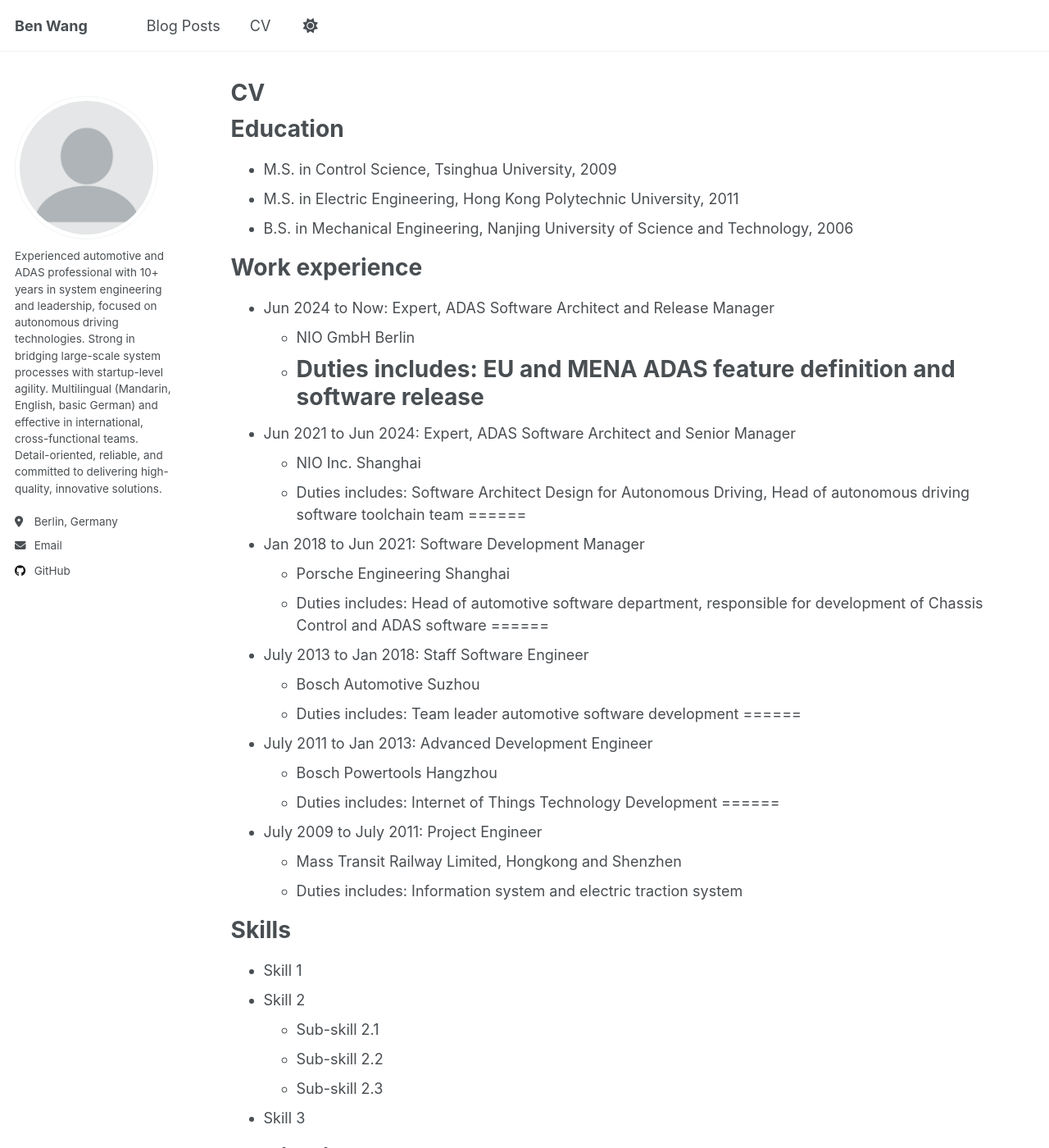
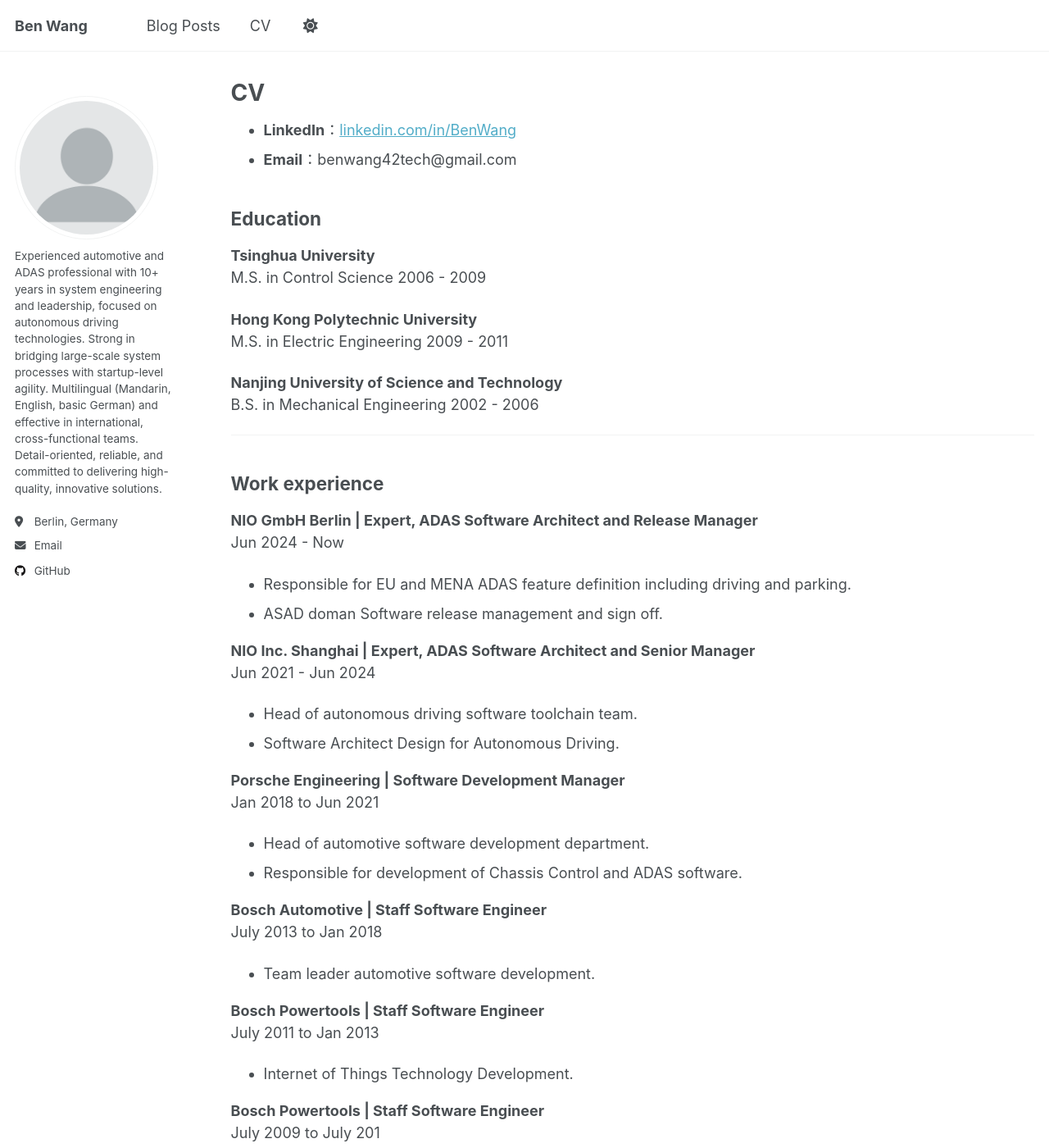
Before and after one commit to ai-benwang/ai-benwang.github.io, a Jekyll site: the page built from _pages/cv.md, in a window 1280 px wide and 1400 px high. Shown: the whole window at 82% size. Built offline with Jekyll 4.4.1, drawn with Linux system fonts in a browser that asks for light colours; some of the changed text lies outside the part shown.

Commit message:
modify cv

```diff
--- a/_pages/cv.md
+++ b/_pages/cv.md
@@ -9,67 +9,50 @@ redirect_from:
 
 {% include base_path %}
 
-Education
-======
-* M.S. in Control Science, Tsinghua University, 2009
-* M.S. in Electric Engineering, Hong Kong Polytechnic University, 2011
-* B.S. in Mechanical Engineering, Nanjing University of Science and Technology, 2006
+- **LinkedIn**：[linkedin.com/in/BenWang](https://www.linkedin.com/in/wang-ben-35727677/)
+- **Email**：benwang42tech@gmail.com
 
-Work experience
-======
-* Jun 2024 to Now: Expert, ADAS Software Architect and Release Manager
-  * NIO GmbH Berlin
-  * Duties includes: EU and MENA ADAS feature definition and software release
-======
-* Jun 2021 to Jun 2024: Expert, ADAS Software Architect and Senior Manager
-  * NIO Inc. Shanghai
-  * Duties includes: Software Architect Design for Autonomous Driving, Head of autonomous driving software toolchain team
- ======
-* Jan 2018 to Jun 2021: Software Development Manager
-  * Porsche Engineering Shanghai
-  * Duties includes: Head of automotive software department, responsible for development of Chassis Control and ADAS software
- ======
-* July 2013 to Jan 2018: Staff Software Engineer
-  * Bosch Automotive Suzhou
-  * Duties includes: Team leader automotive software development
- ======
-* July 2011 to Jan 2013: Advanced Development Engineer
-  * Bosch Powertools Hangzhou
-  * Duties includes: Internet of Things Technology Development
- ======
-* July 2009 to July 2011: Project Engineer
-  * Mass Transit Railway Limited, Hongkong and Shenzhen
-  * Duties includes: Information system and electric traction system
+## Education
+
+**Tsinghua University**
+M.S. in Control Science 2006 - 2009
+
+**Hong Kong Polytechnic University**
+M.S. in Electric Engineering 2009 - 2011
+
+**Nanjing University of Science and Technology**
+B.S. in Mechanical Engineering  2002 - 2006
 
 
+---
 
-Skills
-======
-* Skill 1
-* Skill 2
-  * Sub-skill 2.1
-  * Sub-skill 2.2
-  * Sub-skill 2.3
-* Skill 3
+## Work experience
 
-Publications
-======
-  <ul>{% for post in site.publications reversed %}
-    {% include archive-single-cv.html %}
-  {% endfor %}</ul>
+**NIO GmbH Berlin | Expert, ADAS Software Architect and Release Manager**
+Jun 2024 - Now
+- Responsible for EU and MENA ADAS feature definition including driving and parking.
+- ASAD doman Software release management and sign off.
 
-Talks
-======
-  <ul>{% for post in site.talks reversed %}
-    {% include archive-single-talk-cv.html  %}
-  {% endfor %}</ul>
+**NIO Inc. Shanghai | Expert, ADAS Software Architect and Senior Manager**
+Jun 2021 - Jun 2024
+- Head of autonomous driving software toolchain team.
+- Software Architect Design for Autonomous Driving.
 
-Teaching
-======
-  <ul>{% for post in site.teaching reversed %}
-    {% include archive-single-cv.html %}
-  {% endfor %}</ul>
+**Porsche Engineering  | Software Development Manager**
+Jan 2018 to Jun 2021
+- Head of automotive software development department.
+- Responsible for development of Chassis Control and ADAS software.
 
-Service and leadership
-======
-* Currently signed in to 43 different slack teams
+**Bosch Automotive  | Staff Software Engineer**
+July 2013 to Jan 2018
+- Team leader automotive software development.
+
+**Bosch Powertools  | Staff Software Engineer**
+July 2011 to Jan 2013
+- Internet of Things Technology Development.
+
+**Bosch Powertools  | Staff Software Engineer**
+July 2009 to July 201
+- Information system and electric traction system development and project management.
+
+---
```
